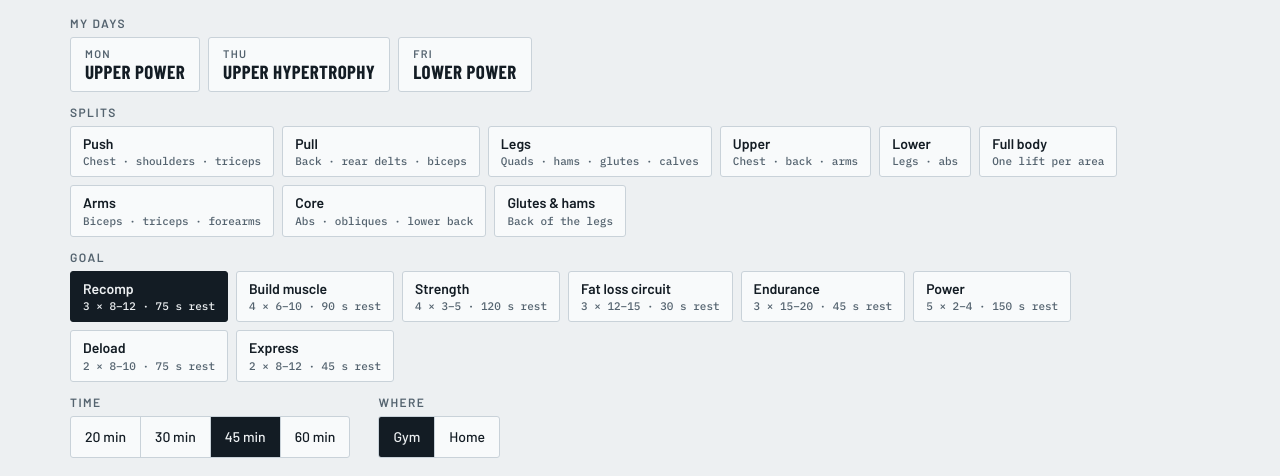
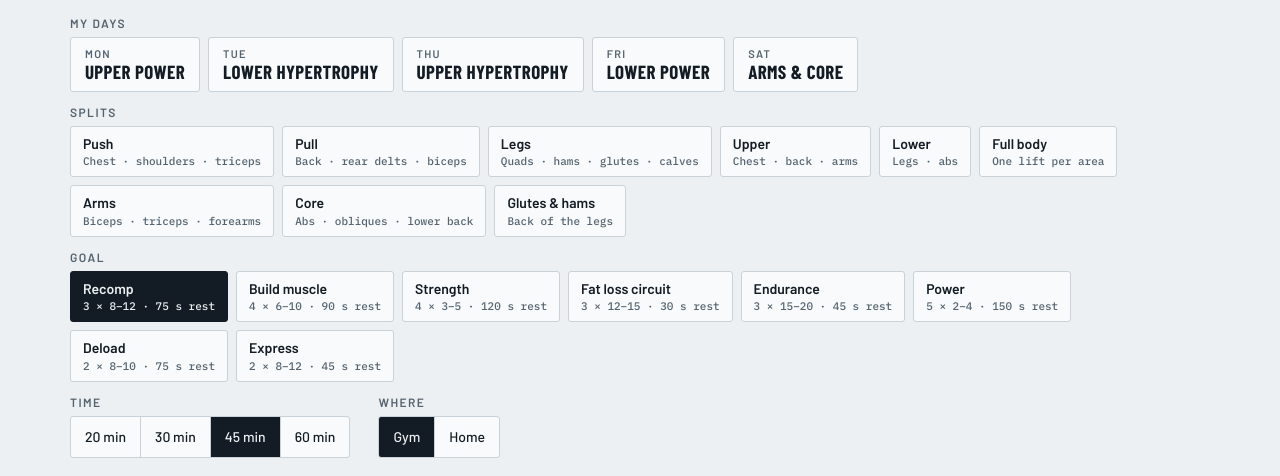
Before and after one commit to yatishGautam/yatishGautamLanding, a plain HTML site: page site/workout/index.html in a window 1280 px wide. Shown: the part 136-612 px from the top of the page. Drawn offline with nearby package versions, Linux system fonts and the light colour scheme.

Commit message:
Workout: add Tue Lower Hypertrophy and Sat Arms & Core days
Co-Authored-By: Claude Fable 5.2 <noreply@anthropic.com>

```diff
--- a/site/workout/index.html
+++ b/site/workout/index.html
@@ -658,8 +658,10 @@ function exFor(id){return state.where==='home'?(HOME[id]||[]):M[id].ex}
 const ORDER=Object.keys(M);
 const PRESETS=[
   {id:'mon',day:'Mon',name:'Upper Power',goal:'strength',time:60,sel:['lats','midchest','upperback','upperchest','frontdelts','tricepslong']},
+  {id:'tue',day:'Tue',name:'Lower Hypertrophy',goal:'muscle',time:60,sel:['quadsouter','hamsinner','glutemax','quadsinner','hamsouter','gastroc','adductors']},
   {id:'thu',day:'Thu',name:'Upper Hypertrophy',goal:'muscle',time:60,sel:['lats','upperchest','sidedelts','reardelts','midtraps','bicepslong','tricepslong']},
-  {id:'fri',day:'Fri',name:'Lower Power',goal:'strength',time:60,sel:['glutemax','quadsouter','hamsinner','glutemed','abs','gastroc']}
+  {id:'fri',day:'Fri',name:'Lower Power',goal:'strength',time:60,sel:['glutemax','quadsouter','hamsinner','glutemed','abs','gastroc']},
+  {id:'sat',day:'Sat',name:'Arms & Core',goal:'muscle',time:45,sel:['bicepslong','tricepslong','brachialis','tricepslateral','forearms','abs','obliques']}
 ];
 const SPLITS=[
   {id:'push',name:'Push',sub:'Chest · shoulders · triceps',sel:['midchest','upperchest','frontdelts','sidedelts','tricepslong','tricepslateral']},
```
